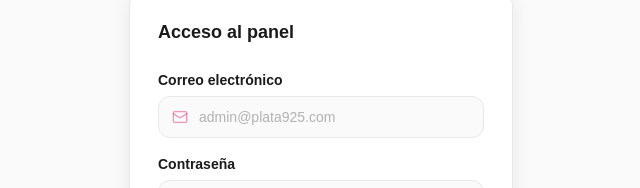
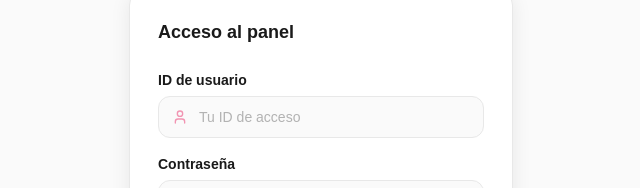
Before and after one commit to Dereksit0/plata925, a Next.js app: page /admin/login in a window 1280 px wide. Shown: the part 293-481 px from the top of the page, without its empty margins (319-959 px from the left). Built offline with nearby package versions, Linux system fonts and the light colour scheme.

Commit message:
feat: login por ID en lugar de email en panel admin

```diff
--- a/src/app/admin/login/page.tsx
+++ b/src/app/admin/login/page.tsx
@@ -4,10 +4,12 @@ import { useState } from 'react'
 import { useRouter } from 'next/navigation'
 import { createClient } from '@/lib/supabase/client'
 import { toast } from 'sonner'
-import { Lock, Mail, Eye, EyeOff, Gem } from 'lucide-react'
+import { Lock, User, Eye, EyeOff, Gem } from 'lucide-react'
+
+const ADMIN_DOMAIN = '@admin.plata'
 
 export default function LoginPage() {
-  const [email, setEmail] = useState('')
+  const [userId, setUserId] = useState('')
   const [password, setPassword] = useState('')
   const [showPassword, setShowPassword] = useState(false)
   const [loading, setLoading] = useState(false)
@@ -18,10 +20,11 @@ export default function LoginPage() {
     setLoading(true)
 
     const supabase = createClient()
+    const email = userId.trim().toLowerCase() + ADMIN_DOMAIN
     const { error } = await supabase.auth.signInWithPassword({ email, password })
 
     if (error) {
-      toast.error(error.message)
+      toast.error('ID o contraseña incorrectos.')
       setLoading(false)
       return
     }
@@ -54,17 +57,18 @@ export default function LoginPage() {
           <form onSubmit={handleLogin} className="space-y-4">
             <div>
               <label className="block text-sm font-semibold text-[#1A1A1A] mb-1.5">
-                Correo electrónico
+                ID de usuario
               </label>
               <div className="relative">
-                <Mail className="absolute left-3.5 top-1/2 -translate-y-1/2 w-4 h-4 text-[#ED5082]/60" />
+                <User className="absolute left-3.5 top-1/2 -translate-y-1/2 w-4 h-4 text-[#ED5082]/60" />
                 <input
-                  type="email"
-                  value={email}
-                  onChange={(e) => setEmail(e.target.value)}
-                  placeholder="admin@plata925.com"
+                  type="text"
+                  value={userId}
+                  onChange={(e) => setUserId(e.target.value)}
+                  placeholder="Tu ID de acceso"
                   required
-                  autoComplete="email"
+                  autoComplete="username"
+                  autoCapitalize="none"
                   className="w-full pl-10 pr-4 py-2.5 rounded-xl border border-[#E8E8E8] text-sm text-[#1A1A1A] focus:outline-none focus:ring-2 focus:ring-[#ED5082] focus:border-transparent transition-all bg-[#FAFAFA] placeholder-[#6B6B6B]/50"
                 />
               </div>
```
